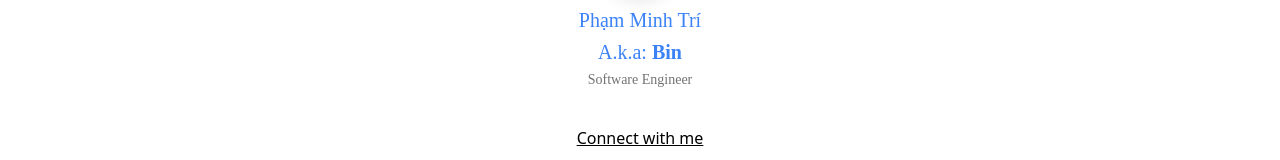
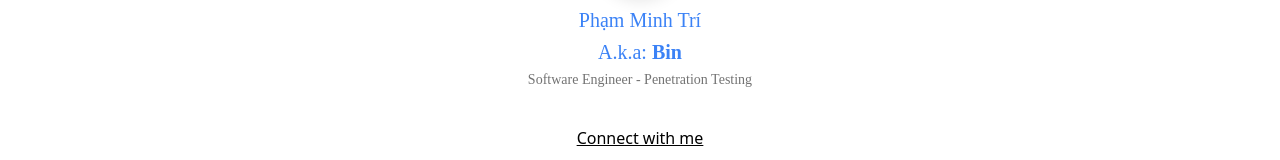
Before and after one commit to shr3wcl/blog, a Next.js app: page /me in a window 1280 px wide. Shown: the part 291-451 px from the top of the page. Built offline with nearby package versions, Linux system fonts and the light colour scheme.

Commit message:
Update index.tsx

```diff
--- a/pages/me/index.tsx
+++ b/pages/me/index.tsx
@@ -25,7 +25,7 @@ const Myself = () => {
                      alt="Bonnie image"/>
                 <h5 className="text-blue-500 mb-1 text-xl font-medium dark:text-white">Phạm Minh Trí</h5>
                 <h6 className="text-blue-500 mb-1 text-xl dark:text-white">A.k.a: <b>Bin</b></h6>
-                <span className="text-sm text-gray-500 dark:text-gray-400">Software Engineer</span>
+                <span className="text-sm text-gray-500 dark:text-gray-400">Software Engineer - Penetration Testing</span>
 
             </div>
 
```
